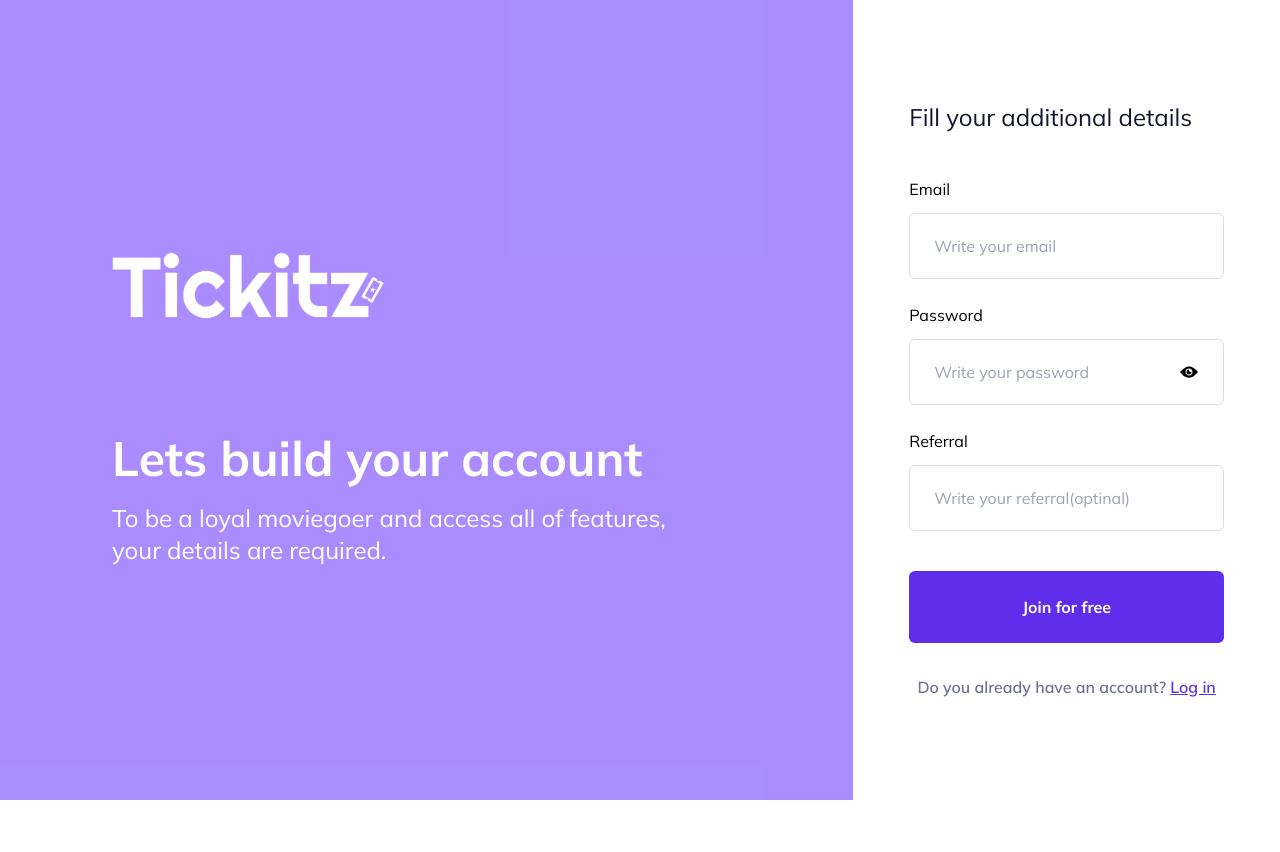
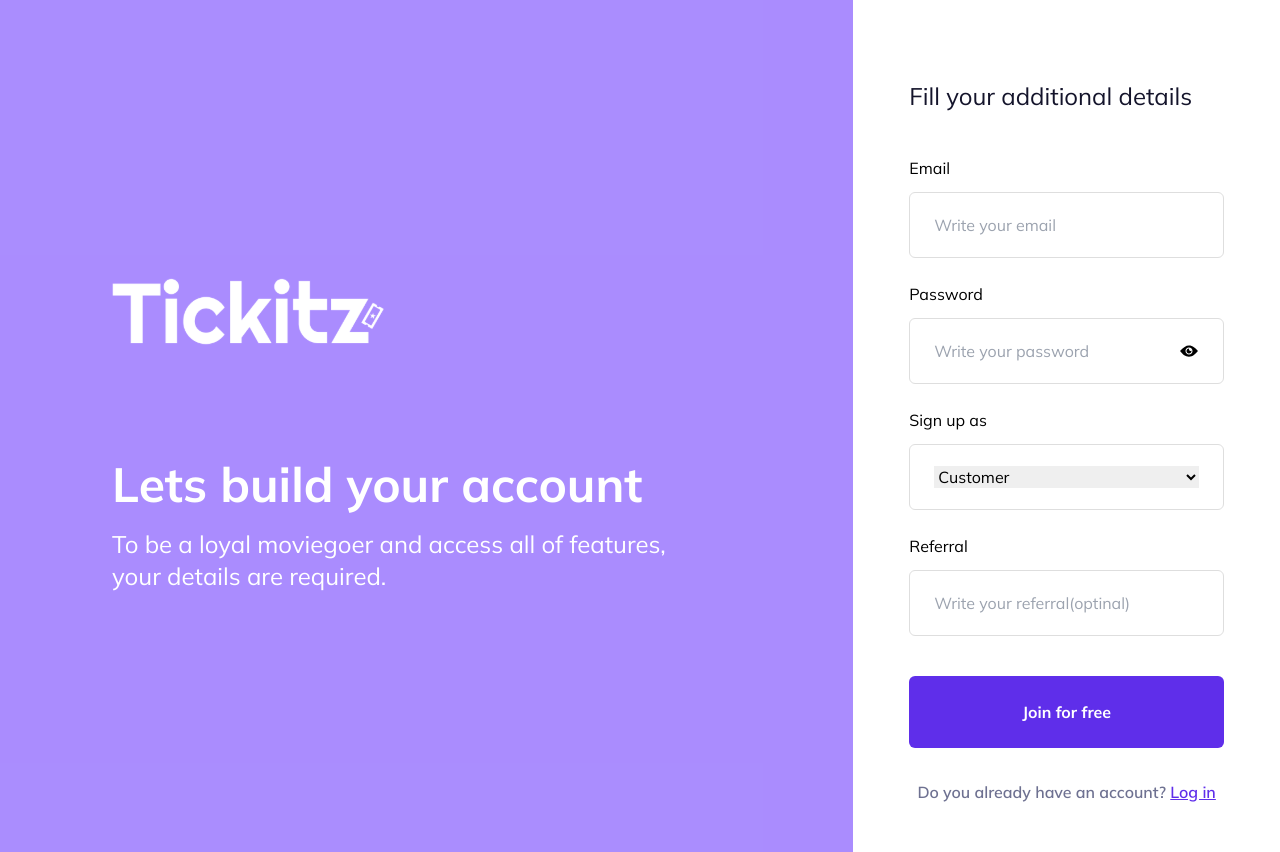
Before and after one commit to Yosef1997/miniproject, a Next.js app: page /signup in a window 1280 px wide. Before the commit the page ends 800 px from the top, so only its background shows below. Built offline with nearby package versions, Linux system fonts and the light colour scheme.

Commit message:
feat: input role in signup

```diff
--- a/app/(auth)/signup/page.tsx
+++ b/app/(auth)/signup/page.tsx
@@ -27,12 +27,18 @@ const signupSchema = yup.object().shape({
 interface signupValues {
   email: string
   password: string
+  role: string
   referral: string
 }
 
 const page = () => {
   const [isShow, setIsShow] = useState(false)
-  const initialValues: signupValues = { email: "", password: "", referral: "" }
+  const initialValues: signupValues = {
+    email: "",
+    password: "",
+    role: "customer",
+    referral: "",
+  }
 
   return (
     <div className='lg:grid lg:grid-cols-3 min-h-screen'>
@@ -47,7 +53,7 @@ const page = () => {
           your details are required.
         </p>
       </div>
-      <div className='px-6 my-12 lg:px-14 lg:my-auto'>
+      <div className='px-6 my-12 lg:px-14 lg:mt-20'>
         <Image className='lg:hidden' src={Tickitz} alt='Tickitz-mobile' />
         <h2 className='text-title text-2xl py-10 lg:hidden'>Sign Up</h2>
         <h2 className='text-title text-2xl mb-11 max-lg:hidden'>
@@ -106,6 +112,24 @@ const page = () => {
                     </div>
                   ) : null}
                 </div>
+                <div
+                  className={`flex flex-col ${
+                    values.role === "customer" ? "mb-6" : "mb-10"
+                  }`}
+                >
+                  <label htmlFor='role'>Sign up as</label>
+                  <div className='px-6 py-5 mt-3 rounded-md border border-border-line '>
+                    <Field
+                      as='select'
+                      name='role'
+                      className='focus:outline-none w-full'
+                    >
+                      <option value='customer'>Customer</option>
+                      <option value='event organizer'>Event organizer</option>
+                    </Field>
+                  </div>
+                </div>
+                {values.role === "customer" ? (
                   <div className='flex flex-col mb-10'>
                     <label htmlFor='referral'>Referral</label>
                     <Field
@@ -122,6 +146,8 @@ const page = () => {
                       </div>
                     ) : null}
                   </div>
+                ) : null}
+
                 <button
                   className='bg-primary text-white font-bold w-full py-6 rounded-md'
                   type='submit'
```
Lines whose indentation alone changed are shown as unchanged.
